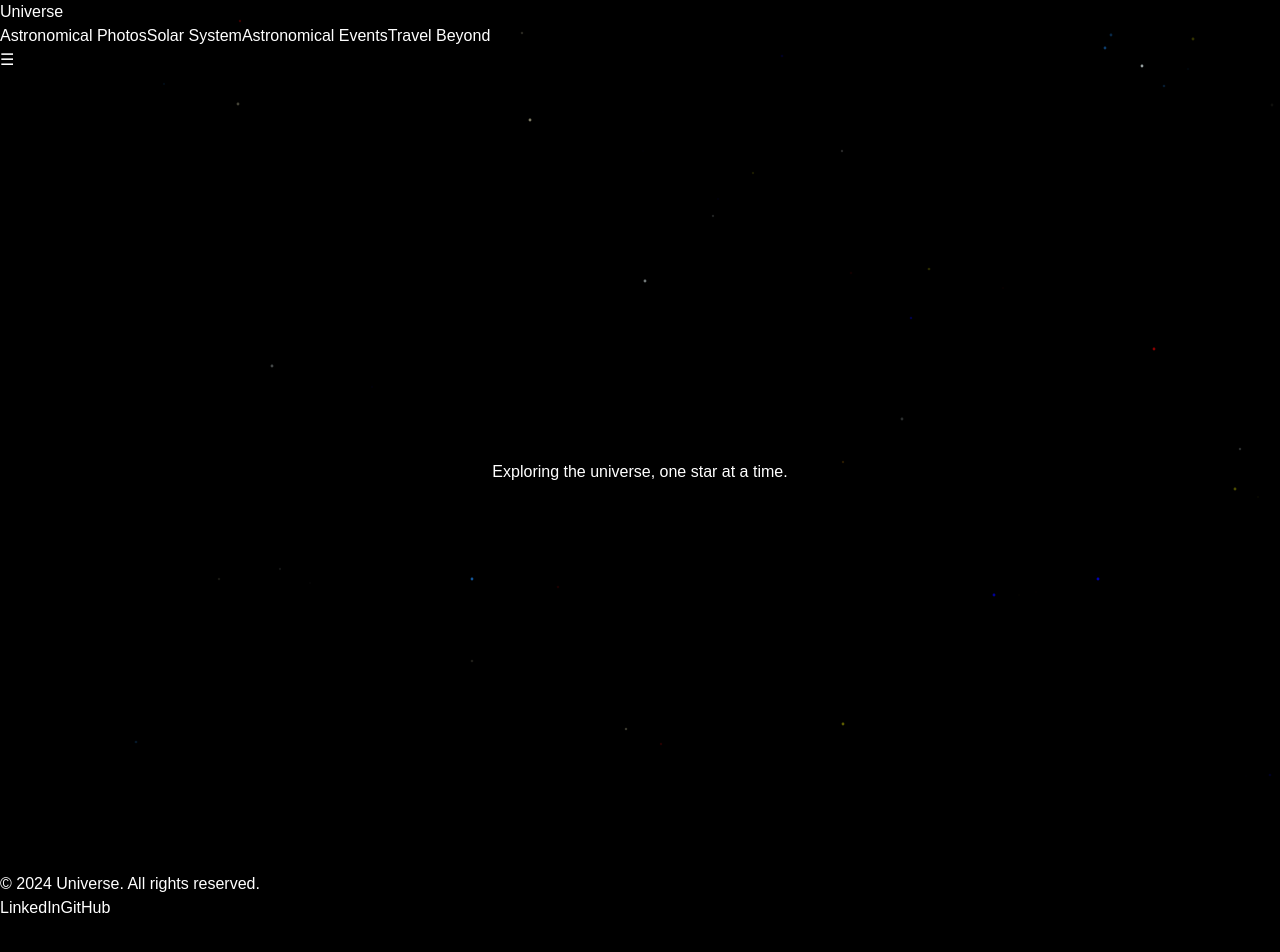
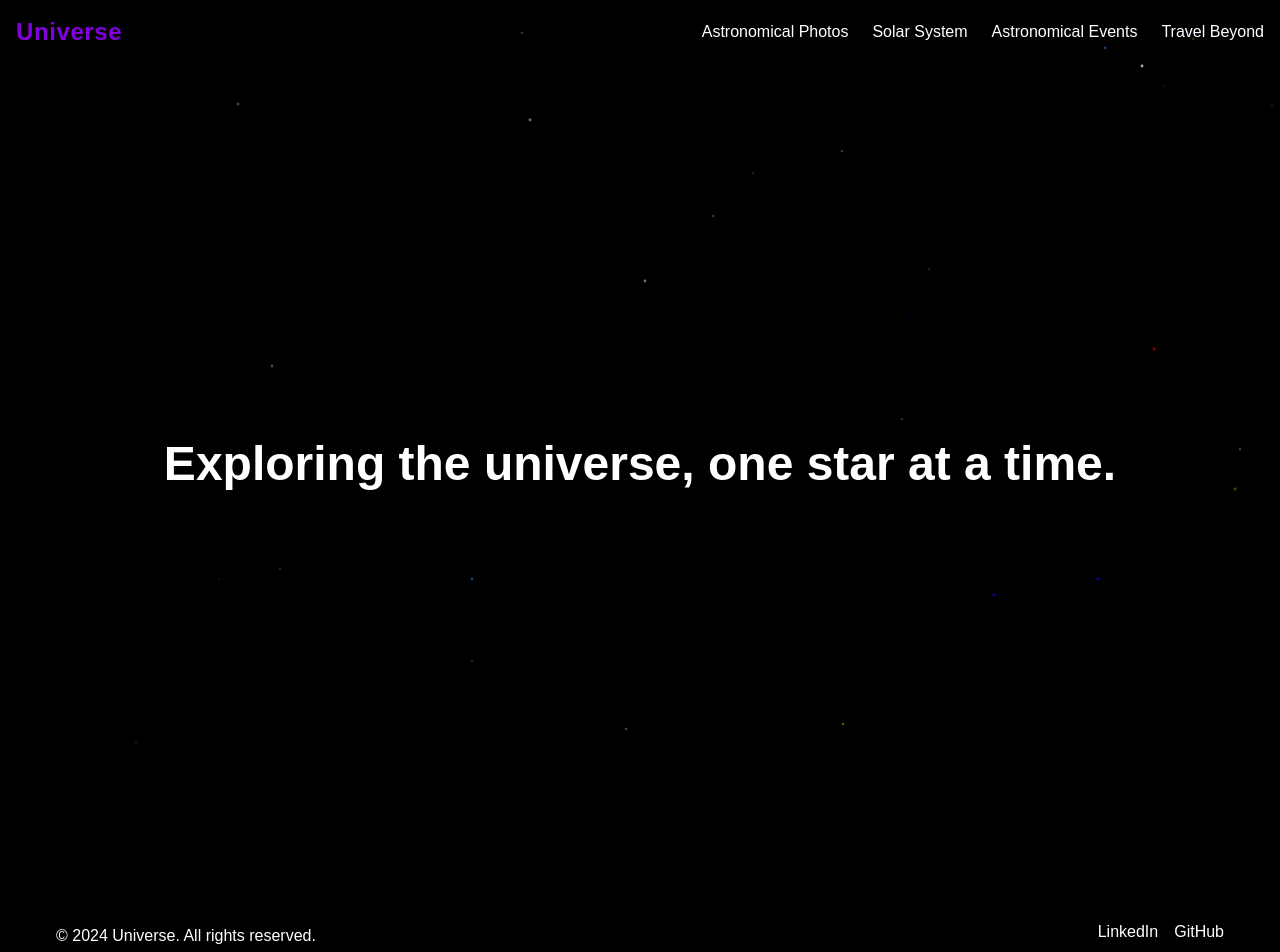
Before and after one commit to joaovitor8/universe, a Next.js app in the folder front/: page / in a window 1280 px wide. Shown: the top 952 px of the page. Before the commit the page ends 920 px from the top, so only its background shows below. Built offline with nearby package versions, Linux system fonts and the light colour scheme.

Commit message:
V 4.4.2
estilização pagina principal, navegação e rodape

```diff
--- a/front/src/app/globals.css
+++ b/front/src/app/globals.css
@@ -29,6 +29,22 @@ body {
   @apply hover:underline decoration-purple-900 decoration-2 underline-offset-4
 }
 
+@keyframes slide-down {
+  from {
+    opacity: 0;
+    transform: translateY(-10%);
+  }
+  to {
+    opacity: 1;
+    transform: translateY(0);
+  }
+}
+
+.animate-slide-down {
+  animation: slide-down 0.3s ease-out;
+}
+
+
 /* input[type="date"]::-webkit-calendar-picker-indicator {
   background-color: #8A2BE2;
   border-radius: 5px;
--- a/front/src/app/page.tsx
+++ b/front/src/app/page.tsx
@@ -1,9 +1,10 @@
-
 
 export default function Home() {
   return (
-    <main className="h-screen w-full text-center content-center">
-      Exploring the universe, one star at a time.
+    <main className="h-screen w-full flex items-center justify-center">
+      <h1 className="text-2xl sm:text-3xl md:text-4xl lg:text-5xl font-bold text-center px-4">
+        Exploring the universe, one star at a time.
+      </h1>
     </main>
   )
 }
--- a/front/src/components/Footer.tsx
+++ b/front/src/components/Footer.tsx
@@ -1,19 +1,16 @@
 
 export const Footer = () => {
   return (
-    <footer>
-      <div>
-        &copy; {new Date().getFullYear()} Universe. All rights reserved.
-      </div>
+    <footer className="p-14">
+      <div className="flex flex-col-reverse md:flex-row md:justify-between md:items-center text-sm md:text-base">
+        <div className="text-center md:text-left">
+          &copy; {new Date().getFullYear()} Universe. All rights reserved.
+        </div>
 
-      {/* <div className="flex space-x-6">
-        <a href="#">Política de Privacidade</a>
-        <a href="#">Termos de Uso</a>
-      </div> */}
-
-      <div>
-        <a href="https://www.linkedin.com/in/joaovitorezequiel/" target="_blank">LinkedIn</a>
-        <a href="https://github.com/joaovitor8" target="_blank">GitHub</a>
+        <div className="flex justify-center md:justify-end space-x-4 mb-2">
+          <a href="https://www.linkedin.com/in/joaovitorezequiel/" target="_blank" className="hover:text-purple-700 transition-colors">LinkedIn</a>
+          <a href="https://github.com/joaovitor8" target="_blank" className="hover:text-purple-700 transition-colors">GitHub</a>
+        </div>
       </div>
     </footer>
   )
--- a/front/src/components/Header.tsx
+++ b/front/src/components/Header.tsx
@@ -11,36 +11,34 @@ export const Header = () => {
   }
 
   return (
-    <header>
-      <div>
-        <Link href="/">Universe</Link>
+    <header className="p-4">
+      <div className="flex justify-between items-center">
+        <Link href="/" className="text-2xl font-bold tracking-wide text-purple-700">Universe</Link>
+
+        <nav className="hidden md:flex space-x-6">
+          <Link href="/apod" className="hover:underline decoration-purple-700 decoration-2 underline-offset-4">Astronomical Photos</Link>
+          <Link href="/solar-system" className="hover:underline decoration-purple-700 decoration-2 underline-offset-4">Solar System</Link>
+          <Link href="/astro-events" className="hover:underline decoration-purple-700 decoration-2 underline-offset-4">Astronomical Events</Link>
+          <Link href="" className="hover:underline decoration-purple-700 decoration-2 underline-offset-4">Travel Beyond</Link>
+        </nav>
+
+        <button
+          onClick={toggleMobileMenu}
+          className="text-2xl md:hidden focus:outline-none text-purple-700"
+          aria-label="Toggle menu"
+        >☰</button>
       </div>
 
-      <nav>
-        <Link href="/apod">Astronomical Photos</Link>
-        <Link href="/solar-system">Solar System</Link>
-        <Link href="/astro-events">Astronomical Events</Link>
-        <Link href="">Travel Beyond</Link>
-      </nav>
-
-
-
-      {/*Mobile */}
-      <button onClick={toggleMobileMenu}>☰</button>
-
       {isMobileMenuOpen && (
-        <div>
-          <nav>
-            <Link href="/apod" onClick={toggleMobileMenu}>Astronomical Photos</Link>
-            <Link href="/solar-system" onClick={toggleMobileMenu}>Solar System</Link>
-            <Link href="/astro-events" onClick={toggleMobileMenu}>Astronomical Events</Link>
-            <Link href="/" onClick={toggleMobileMenu}>Travel Beyond</Link>
+        <div className="mt-2 px-8 py-10 border border-purple-700 rounded-lg absolute right-2 md:hidden animate-slide-down">
+          <nav className="flex flex-col space-y-4">
+            <Link href="/apod" onClick={toggleMobileMenu} className="hover:text-purple-700">Astronomical Photos</Link>
+            <Link href="/solar-system" onClick={toggleMobileMenu} className="hover:text-purple-700">Solar System</Link>
+            <Link href="/astro-events" onClick={toggleMobileMenu} className="hover:text-purple-700">Astronomical Events</Link>
+            <Link href="/" onClick={toggleMobileMenu} className="hover:text-purple-700">Travel Beyond</Link>
           </nav>
         </div>
       )}
     </header>
   )
 }
-
-
-// faça a estilização do componente sem mecher na estrutura, quero uma estilização minimalista e moderno com responsividade mandendo o foco no tema, que é espacial, só mexa na estrutura só for para melhorar para as boas praticas
```
